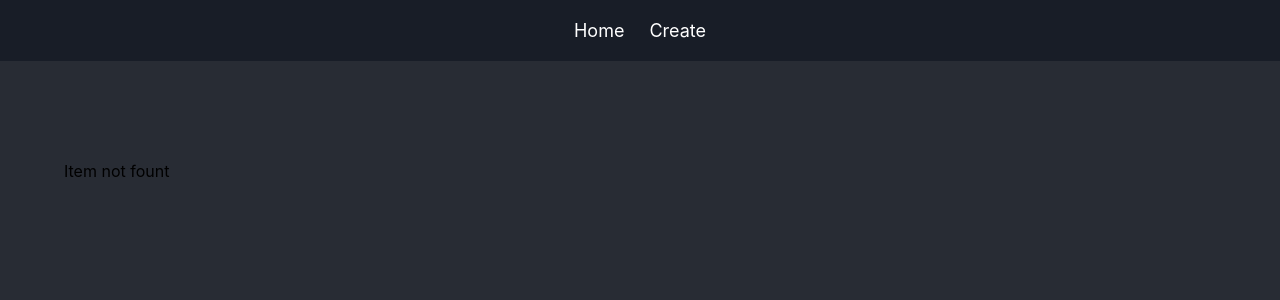
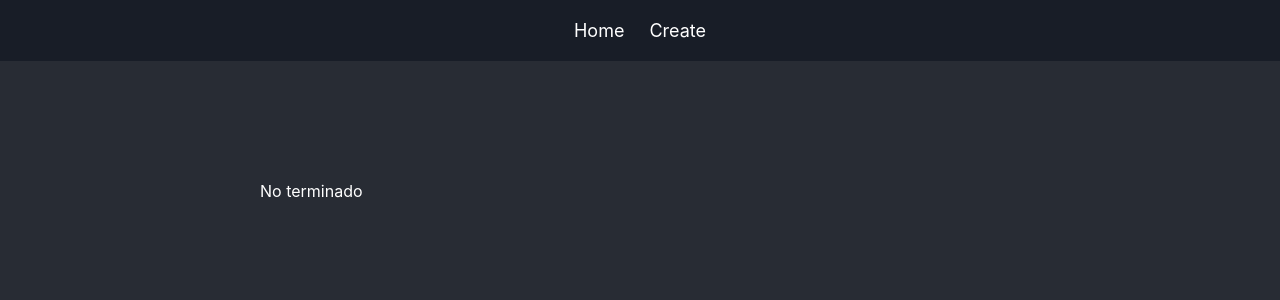
Before and after one commit to Joakoq12/library, a React (Create React App) app: page /view/1 in a window 1280 px wide. Shown: the top 300 px of the page. Built offline with nearby package versions, Linux system fonts and the light colour scheme.

Commit message:
BUG ARREGLADO APP TERMINADA

```diff
--- a/src/App.js
+++ b/src/App.js
@@ -9,13 +9,15 @@ function App() {
   return (
 
       <Store>
-      <BrowserRouter>
+        <div className="App">
+
         <Routes>
           <Route path="/" element={<Index />} />
           <Route path="create" element={<Create />} />
           <Route path="view/:bookId" element={<View />} />
         </Routes>
-      </BrowserRouter>
+
+      </div>
       </Store>
 
   );
--- a/src/components/books.js
+++ b/src/components/books.js
@@ -23,7 +23,7 @@ export default function Book({item}) {
      return (
 
         <div style={bookContainerStyle}>
-            <Link to={'/view/'} style={bookInfoStyle}>
+            <Link to={`/view/${item.id}`} style={bookInfoStyle}>
             <img src={item.cover} width='200px' alt={item.title}></img>
             <div>{item.title}</div>
             </Link>
--- a/src/index.js
+++ b/src/index.js
@@ -3,11 +3,14 @@ import ReactDOM from 'react-dom/client';
 import './index.css';
 import App from './App';
 import reportWebVitals from './reportWebVitals';
+import { BrowserRouter } from 'react-router-dom';
 
 const root = ReactDOM.createRoot(document.getElementById('root'));
 root.render(
   <React.StrictMode>
+    <BrowserRouter>
     <App />
+    </BrowserRouter>
   </React.StrictMode>
 );
 
--- a/src/pages/view.js
+++ b/src/pages/view.js
@@ -5,7 +5,7 @@
     import { useAppContext } from "../store/store";
 
     export default function View() {
-      const [item, setItem] = useState(null);
+      const [item, setItem] = useState({});
       const params = useParams();
       const store = useAppContext();
 
@@ -24,10 +24,6 @@
         },
     };
 
-    if (!item) {
-      return <Layout> Item not fount </Layout>;
-    }
-
       return (
         <Layout >
           <div style={itemStyles.container}>
```
Also changed, not shown: src/pages/index.js (+5 -5 lines).
